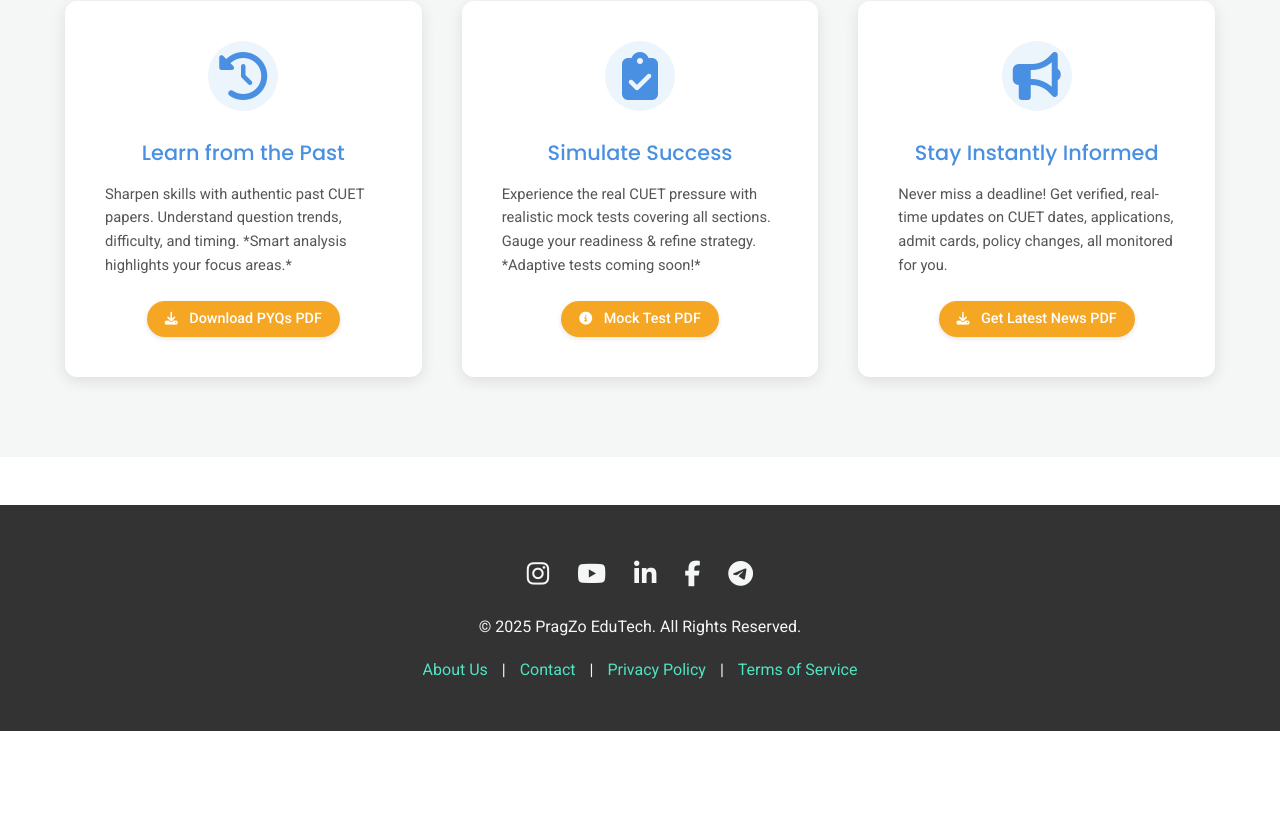
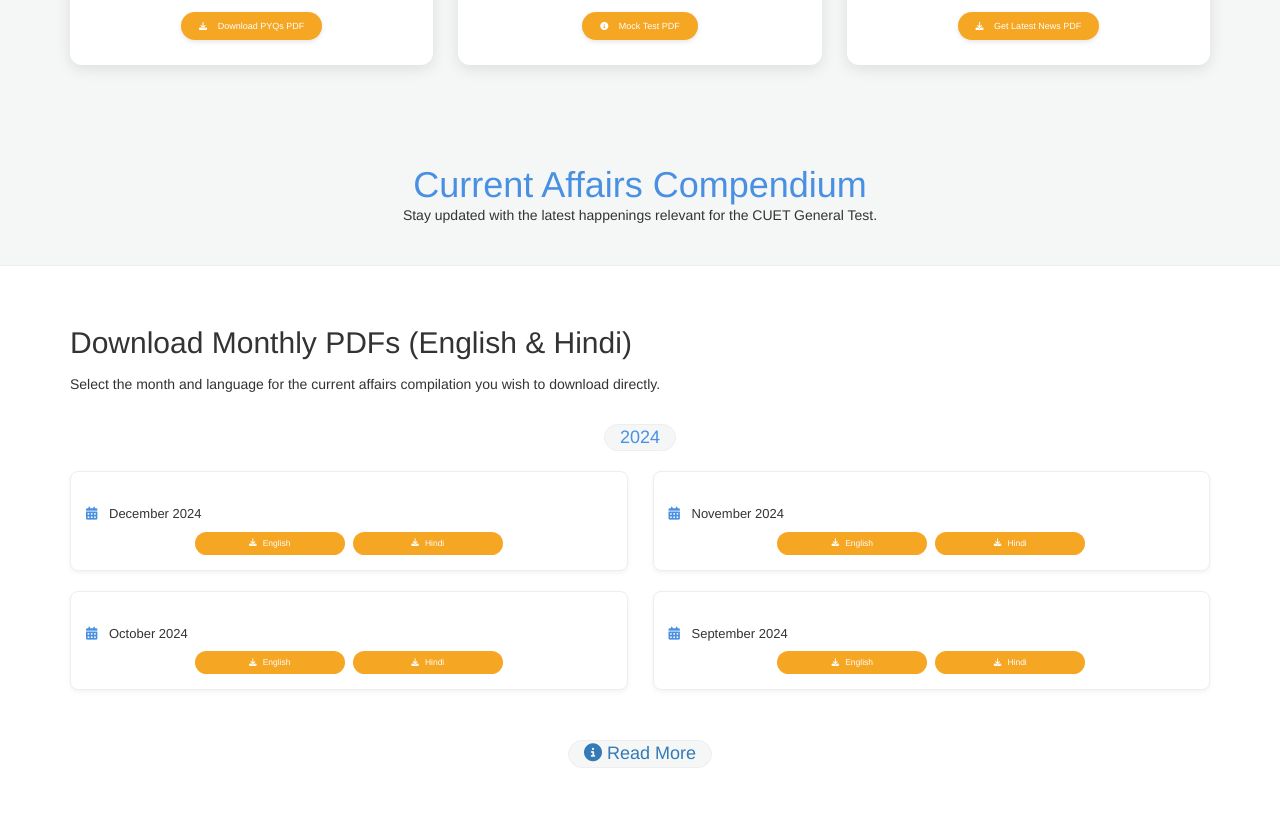
Before and after one commit to contentkosh/pragzo, a plain HTML site: page index.html in a window 1280 px wide. Shown: the part 1379-2205 px from the top of the page. Before the commit the page ends 2110 px from the top, so only its background shows below. Drawn offline with nearby package versions, Linux system fonts and the light colour scheme.

Commit message:
add current affair in home page

```diff
--- a/index.html
+++ b/index.html
@@ -11,6 +11,8 @@
     <link rel="stylesheet" href="css/style.css">
     <link rel="preconnect" href="https://fonts.googleapis.com">
     <link rel="preconnect" href="https://fonts.gstatic.com" crossorigin>
+    <!-- Latest compiled and minified CSS -->
+    <link rel="stylesheet" href="https://cdn.jsdelivr.net/npm/bootstrap@3.3.7/dist/css/bootstrap.min.css" integrity="sha384-BVYiiSIFeK1dGmJRAkycuHAHRg32OmUcww7on3RYdg4Va+PmSTsz/K68vbdEjh4u" crossorigin="anonymous">
     <link href="https://fonts.googleapis.com/css2?family=Poppins:wght@500;700&family=Roboto:wght@400;500&display=swap" rel="stylesheet">
        <!-- Google tag (gtag.js) -->
        <script async src="https://www.googletagmanager.com/gtag/js?id=G-8S1Y45T0WS"></script>
@@ -144,6 +146,61 @@
         </div>
     </section>
 
+    <section id="page-hero" class="simple-hero">
+        <div class="container">
+            <h1>Current Affairs Compendium</h1>
+            <p>Stay updated with the latest happenings relevant for the CUET General Test.</p>
+        </div>
+    </section>
+
+    <section id="current-affairs-content" class="page-section">
+        <div class="container">
+            <h2>Download Monthly PDFs (English & Hindi)</h2>
+            <p>Select the month and language for the current affairs compilation you wish to download directly.</p>
+
+            <div class="year-separator">
+                <h2>2024</h2>
+            </div>
+            <div class="ca-grid">
+                <div class="ca-month-block">
+                    <h3><i class="fas fa-calendar-alt"></i> December 2024</h3>
+                    <div class="ca-download-buttons">
+                        <a href="/current-affairs/english/December_CA_2024_EN.pdf" class="ca-download-button" target="_blank"><i class="fas fa-download"></i> English</a>
+                        <a href="/current-affairs/hindi/December_CA_2024_HN.pdf" class="ca-download-button" target="_blank"><i class="fas fa-download"></i> Hindi</a>
+                    </div>
+                </div>
+                <div class="ca-month-block">
+                    <h3><i class="fas fa-calendar-alt"></i> November 2024</h3>
+                    <div class="ca-download-buttons">
+                        <a href="/current-affairs/english/NOVEMBER_CA_2024_EN.pdf" class="ca-download-button" target="_blank"><i class="fas fa-download"></i> English</a>
+                        <a href="/current-affairs/hindi/November_CA_2024_HN.pdf" class="ca-download-button" target="_blank"><i class="fas fa-download"></i> Hindi</a>
+                    </div>
+                </div>
+                <div class="ca-month-block">
+                    <h3><i class="fas fa-calendar-alt"></i> October 2024</h3>
+                    <div class="ca-download-buttons">
+                        <a href="/current-affairs/english/October_CA_2024_EN.pdf" class="ca-download-button" target="_blank"><i class="fas fa-download"></i> English</a>
+                        <a href="/current-affairs/hindi/October_CA_2024_HN.pdf" class="ca-download-button" target="_blank"><i class="fas fa-download"></i> Hindi</a>
+                    </div>
+                </div>
+                <div class="ca-month-block">
+                    <h3><i class="fas fa-calendar-alt"></i> September 2024</h3>
+                    <div class="ca-download-buttons">
+                        <a href="/current-affairs/english/SEPTEMBER_CA_2024_EN.pdf" class="ca-download-button" target="_blank"><i class="fas fa-download"></i> English</a>
+                        <a href="/current-affairs/hindi/September_CA_2024_HN.pdf" class="ca-download-button" target="_blank"><i class="fas fa-download"></i> Hindi</a>
+                    </div>
+                </div>
+
+        </div>
+        <div class="year-separator">
+                    <h2>
+                        <a href="current-affairs.html" class="" target="_blank"><i class="fas fa-info-circle"></i> Read More</a>
+
+                    </h2>
+                </div>
+    </section>
+
+
     <!-- Footer -->
     <footer>
         <div class="container">
```
